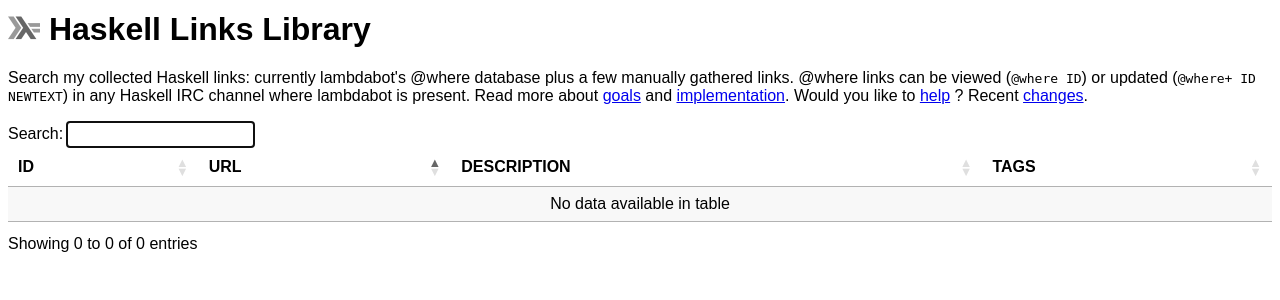
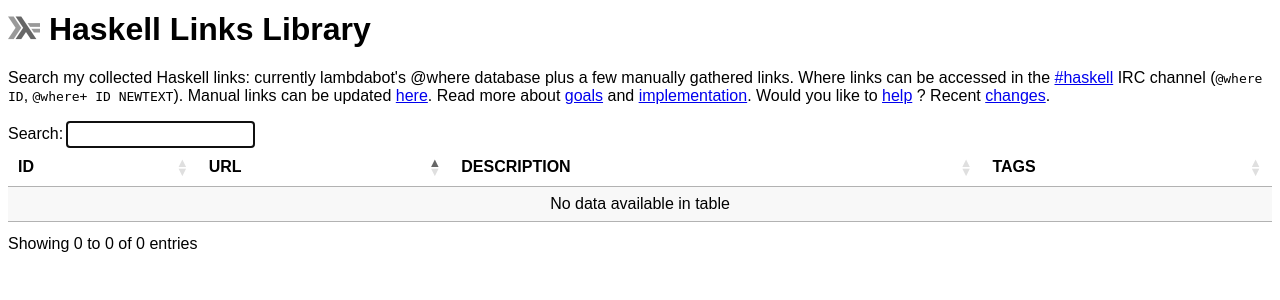
Before and after one commit to simonmichael/haskell-links, a PHP site: page / in a window 1280 px wide. Shown: the top 300 px of the page. Run offline with PHP 8.4, Linux system fonts and the light colour scheme; some libraries are stand-ins or nearby versions.

Commit message:
web: link to #haskell, tweak help

```diff
--- a/web/index.php
+++ b/web/index.php
@@ -97,8 +97,9 @@ td.tags {
 	  Search my collected Haskell links: currently
 	  lambdabot's @where database
 	  plus a few manually gathered links.
-	  @where links can be viewed (<tt>@where ID</tt>) or updated (<tt>@where+ ID NEWTEXT</tt>)
-	  in any Haskell IRC channel where lambdabot is present.
+	  Where links can be accessed in the <a href="https://web.libera.chat/#haskell">#haskell</a> IRC channel
+    (<tt>@where ID</tt>, <tt>@where+ ID NEWTEXT</tt>).
+    Manual links can be updated <a href="https://github.com/simonmichael/haskell-links/blob/main/in/manual.csv">here</a>.
 	  Read more about
 	  <a href="https://github.com/simonmichael/haskell-links#readme">goals</a>
 	  and
```
